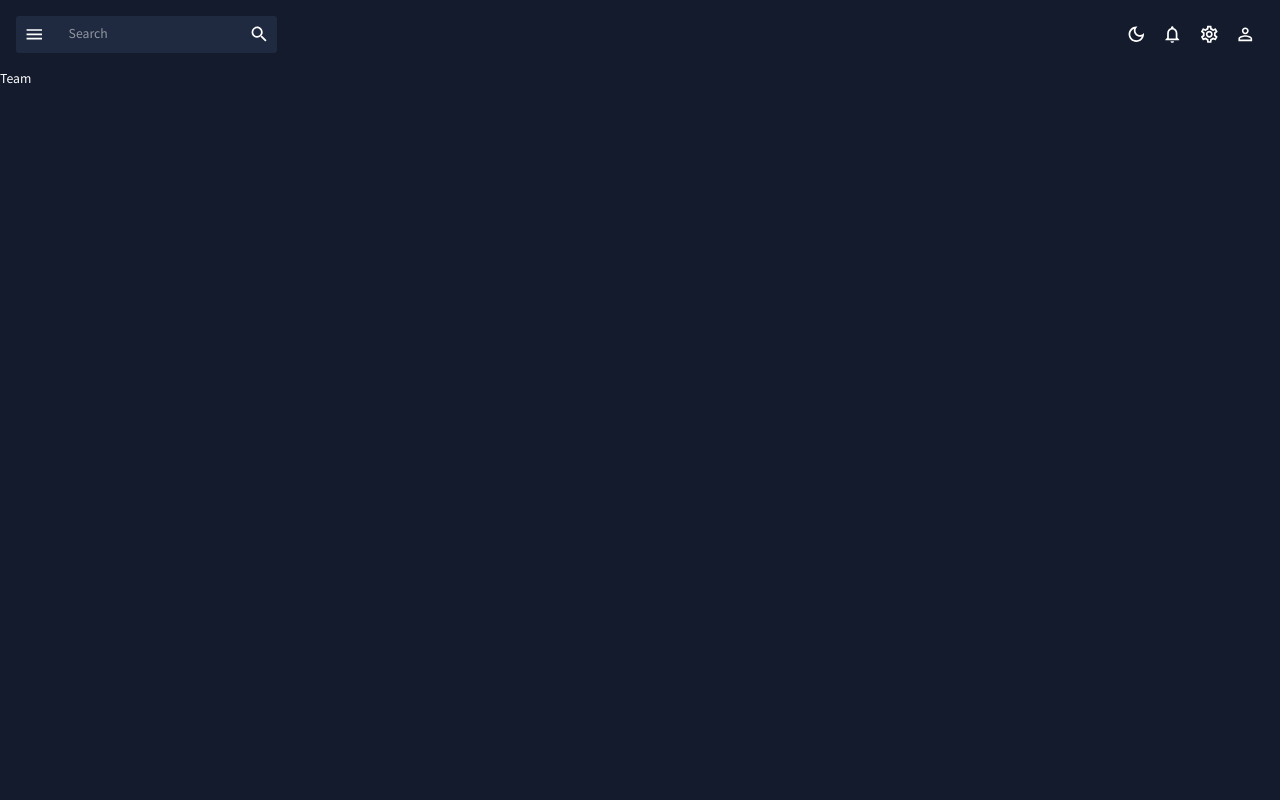
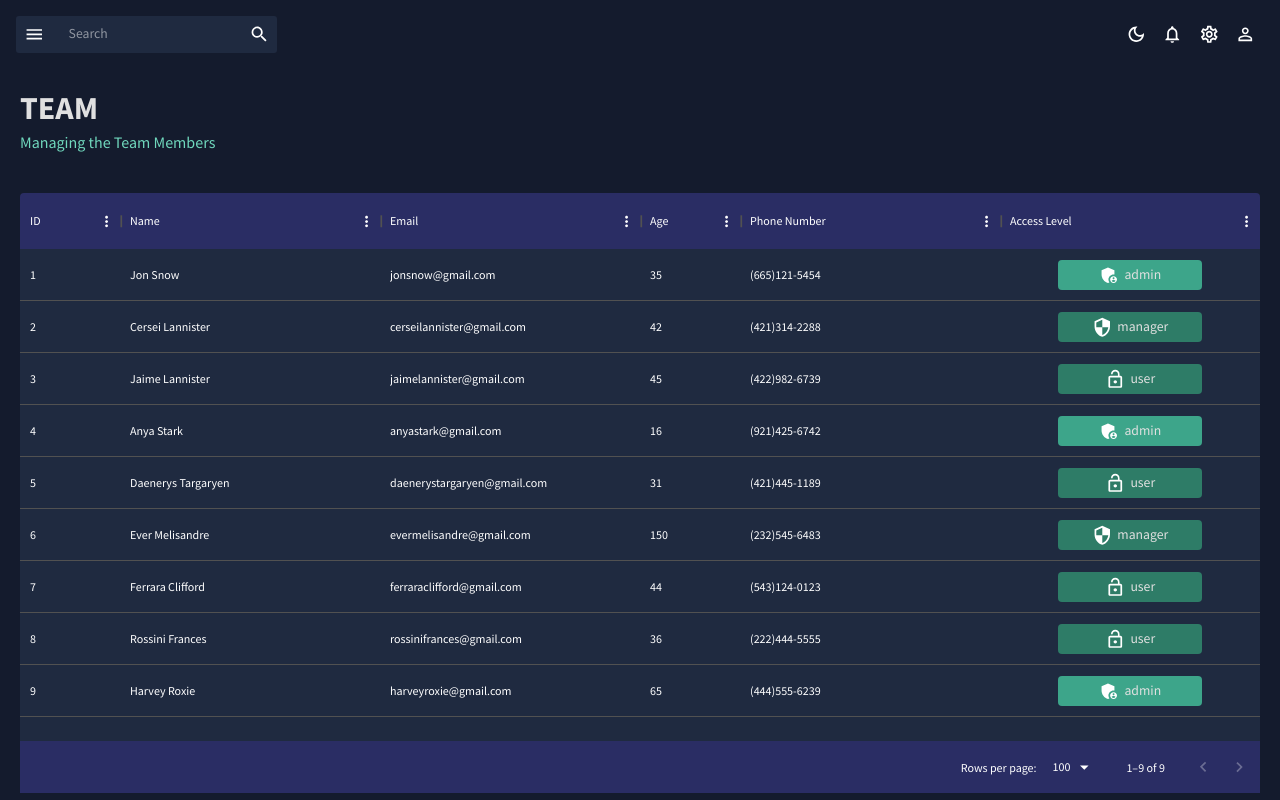
Before and after one commit to mnshrm/React-data-analytics-project, a React (Create React App) app: page /team in a window 1280 px wide. Built offline with nearby package versions, Linux system fonts and the light colour scheme.

Commit message:
Complete team tab

```diff
--- /dev/null
+++ b/src/Components/Header.jsx
@@ -0,0 +1,24 @@
+import { Typography, Box, useTheme } from "@mui/material";
+import { tokens } from "../theme";
+
+const Header = ({ title, subtitle }) => {
+  const theme = useTheme();
+  const colors = tokens(theme.palette.mode);
+  return (
+    <Box mb="30px">
+      <Typography
+        variant="h2"
+        color={colors.grey[100]}
+        fontWeight="bold"
+        sx={{ m: "0 0 5px 0" }}
+      >
+        {title}
+      </Typography>
+      <Typography variant="h5" color={colors.greenAccent[400]}>
+        {subtitle}
+      </Typography>
+    </Box>
+  );
+};
+
+export default Header;
--- a/src/Scenes/Team/Team.jsx
+++ b/src/Scenes/Team/Team.jsx
@@ -1,7 +1,107 @@
-import React from "react";
+import { Box, Container, Typography, useTheme } from "@mui/material";
+import { DataGrid } from "@mui/x-data-grid";
+import { tokens } from "../../theme";
+import { mockDataTeam } from "../../data/mockData";
+import { AdminPanelSettings, LockOpen, Security } from "@mui/icons-material";
+import Header from "../../Components/Header";
 
 const Team = () => {
-  return <div>Team</div>;
+  const theme = useTheme();
+  const colors = tokens(theme.palette.mode);
+  const columns = [
+    {
+      field: "id",
+      headerName: "ID",
+    },
+    {
+      field: "name",
+      headerName: "Name",
+      flex: 1,
+      cellClassName: "",
+    },
+    {
+      field: "email",
+      headerName: "Email",
+      flex: 1,
+    },
+    {
+      field: "age",
+      headerName: "Age",
+      type: "number",
+      headerAlign: "left",
+      align: "left",
+    },
+    {
+      field: "phone",
+      headerName: "Phone Number",
+      flex: 1,
+    },
+    {
+      field: "access",
+      headerName: "Access Level",
+      flex: 1,
+      renderCell: ({ row: { access } }) => {
+        return (
+          <Box
+            width="60%"
+            m="0 auto"
+            p="5px"
+            display="flex"
+            justifyContent="center"
+            backgroundColor={
+              access === "admin"
+                ? colors.greenAccent[600]
+                : colors.greenAccent[700]
+            }
+            borderRadius="4px"
+          >
+            {access === "admin" && <AdminPanelSettings />}
+            {access === "user" && <LockOpen />}
+            {access === "manager" && <Security />}
+            <Typography color={colors.grey[100]} sx={{ ml: "5px" }}>
+              {access}
+            </Typography>
+          </Box>
+        );
+      },
+    },
+  ];
+  return (
+    <Box m="20px">
+      <Header title="TEAM" subtitle="Managing the Team Members" />
+      <Box
+        m="40px 0 0 0"
+        height="75vh"
+        sx={{
+          "& .MuiDataGrid-root": {
+            border: "none",
+          },
+          "& .MuiDataGrid-cell": {
+            borderBottom: "none",
+          },
+          "& .name-column--cell": {
+            color: colors.greenAccent[300],
+          },
+          "& .MuiDataGrid-columnHeaders": {
+            backgroundColor: colors.blueAccent[800],
+            borderBottom: "none",
+          },
+          "& .MuiDataGrid-virtualScroller": {
+            backgroundColor: colors.primary[400],
+          },
+          "& .MuiDataGrid-footerContainer": {
+            borderTop: "none",
+            backgroundColor: colors.blueAccent[800],
+          },
+          "& .MuiCheckbox-root": {
+            color: `${colors.greenAccent[200]} !important`,
+          },
+        }}
+      >
+        <DataGrid rows={mockDataTeam} columns={columns} />
+      </Box>
+    </Box>
+  );
 };
 
 export default Team;
--- a/src/theme.js
+++ b/src/theme.js
@@ -57,15 +57,15 @@ export const tokens = (mode) => ({
           900: "#2c100f",
         },
         blueAccent: {
-          100: "#e1e2db",
-          200: "#c3c6b7",
-          300: "#a4a992",
-          400: "#868d6e",
-          500: "#68704a",
-          600: "#535a3b",
-          700: "#3e432c",
-          800: "#2a2d1e",
-          900: "#15160f",
+          100: "#e1e2fe",
+          200: "#c3c6fd",
+          300: "#a4a9fc",
+          400: "#868dfb",
+          500: "#6870fa",
+          600: "#535ac8",
+          700: "#3e4396",
+          800: "#2a2d64",
+          900: "#151632",
         },
       }
     : {
@@ -117,15 +117,15 @@ export const tokens = (mode) => ({
           900: "#f8dcdb",
         },
         blueAccent: {
-          100: "#15160f",
-          200: "#2a2d1e",
-          300: "#3e432c",
-          400: "#535a3b",
-          500: "#68704a",
-          600: "#868d6e",
-          700: "#a4a992",
-          800: "#c3c6b7",
-          900: "#e1e2db",
+          100: "#151632",
+          200: "#2a2d64",
+          300: "#3e4396",
+          400: "#535ac8",
+          500: "#6870fa",
+          600: "#868dfb",
+          700: "#a4a9fc",
+          800: "#c3c6fd",
+          900: "#e1e2fe",
         },
       }),
 });
@@ -221,7 +221,6 @@ export const ColorModeContext = createContext({
 export const useMode = () => {
   const [mode, setMode] = useState("dark");
   const colorMode = useMemo(() => {
-    console.log("Inside color mode toggler");
     return {
       toggleColorMode: () => {
         setMode((prev) => (prev === "light" ? "dark" : "light"));
```
Also changed, not shown: 1 other file (tests, documents, lock files or other folders).
